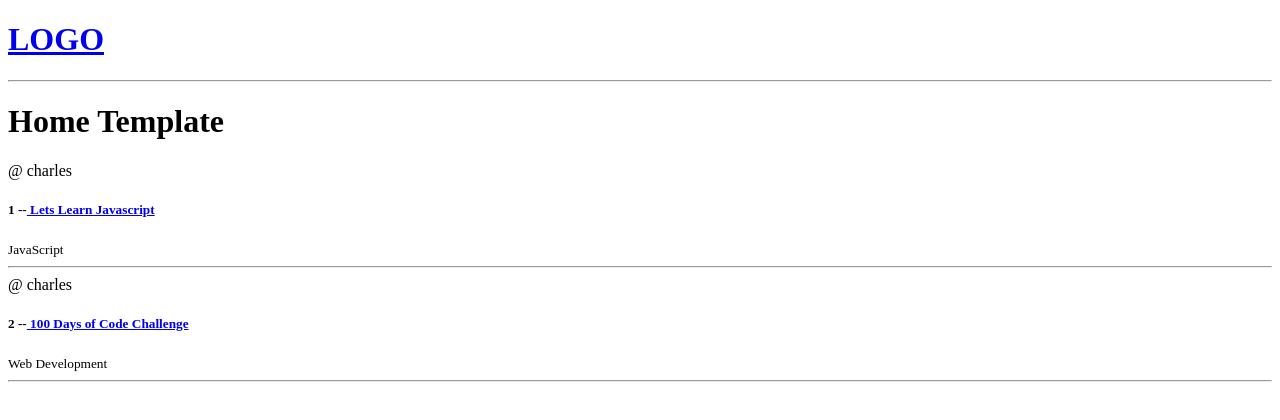
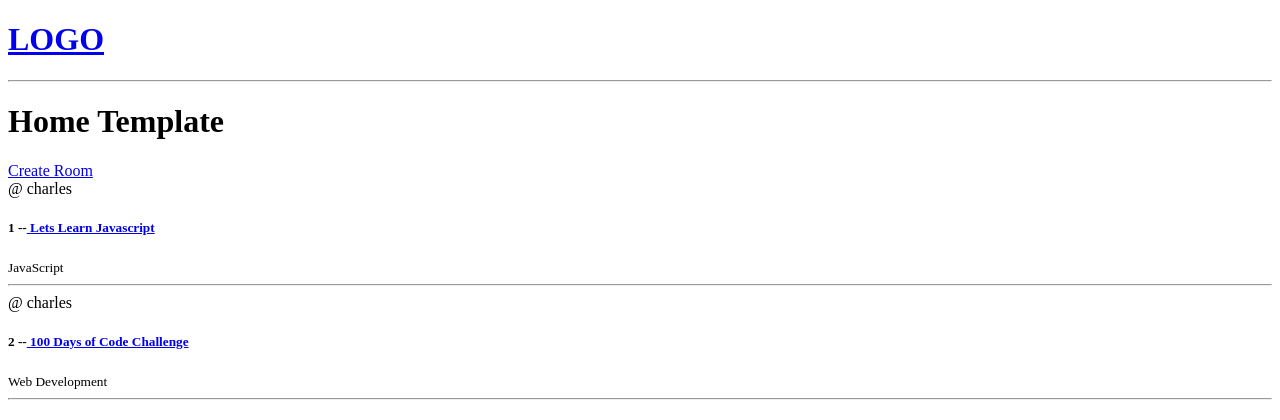
Before and after one commit to charles4data/Python-Django-Studybud-Code-Alongg, a Django app: page / in a window 1280 px wide. Shown: the top 420 px of the page. Run offline with Django 4.2, Linux system fonts and the light colour scheme; data comes from the database, SQL or seed files in the repository.

Commit message:
creating room form page updated

```diff
--- a/base/templates/base/home.html
+++ b/base/templates/base/home.html
@@ -5,6 +5,9 @@
 <h1>Home Template</h1>
 
 <div>
+    <a href="{% url 'create-room' %}">Create Room </a>
+
+
     <div>
         {% for room in rooms %}
         <div>
--- a/base/templates/base/room_form.html
+++ b/base/templates/base/room_form.html
@@ -1,6 +1,6 @@
 {% extends 'main.html' %}
 
-{% content block %}
+{% block content %}
 <div>
     <form method="POST" action="">
         {% csrf_token %}
--- a/base/urls.py
+++ b/base/urls.py
@@ -4,4 +4,6 @@ from . import views
 urlpatterns = [
     path('', views.home, name="home"),
     path('room/<str:pk>/', views.room, name="room"),
+
+    path('create-room/', views.createRoom, name="create-room")
 ]
--- a/base/views.py
+++ b/base/views.py
@@ -19,3 +19,8 @@ def room(request, pk):
     room = Room.objects.get(id=pk)
     context = {'room': room}
     return render(request, 'base/room.html', context)
+
+def createRoom(request):
+
+    context = {}
+    return render(request, 'base/room_form.html', context)
```
